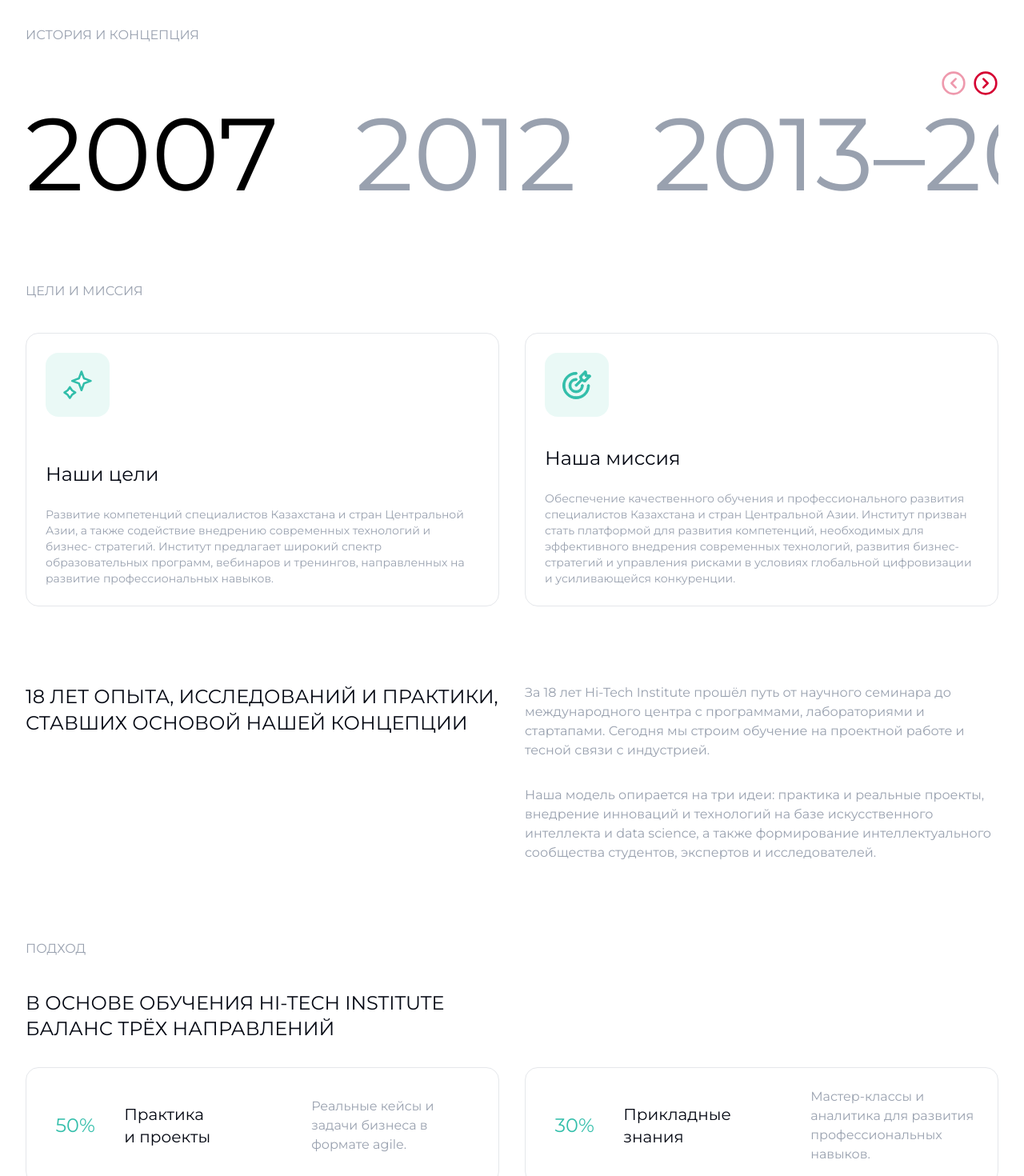
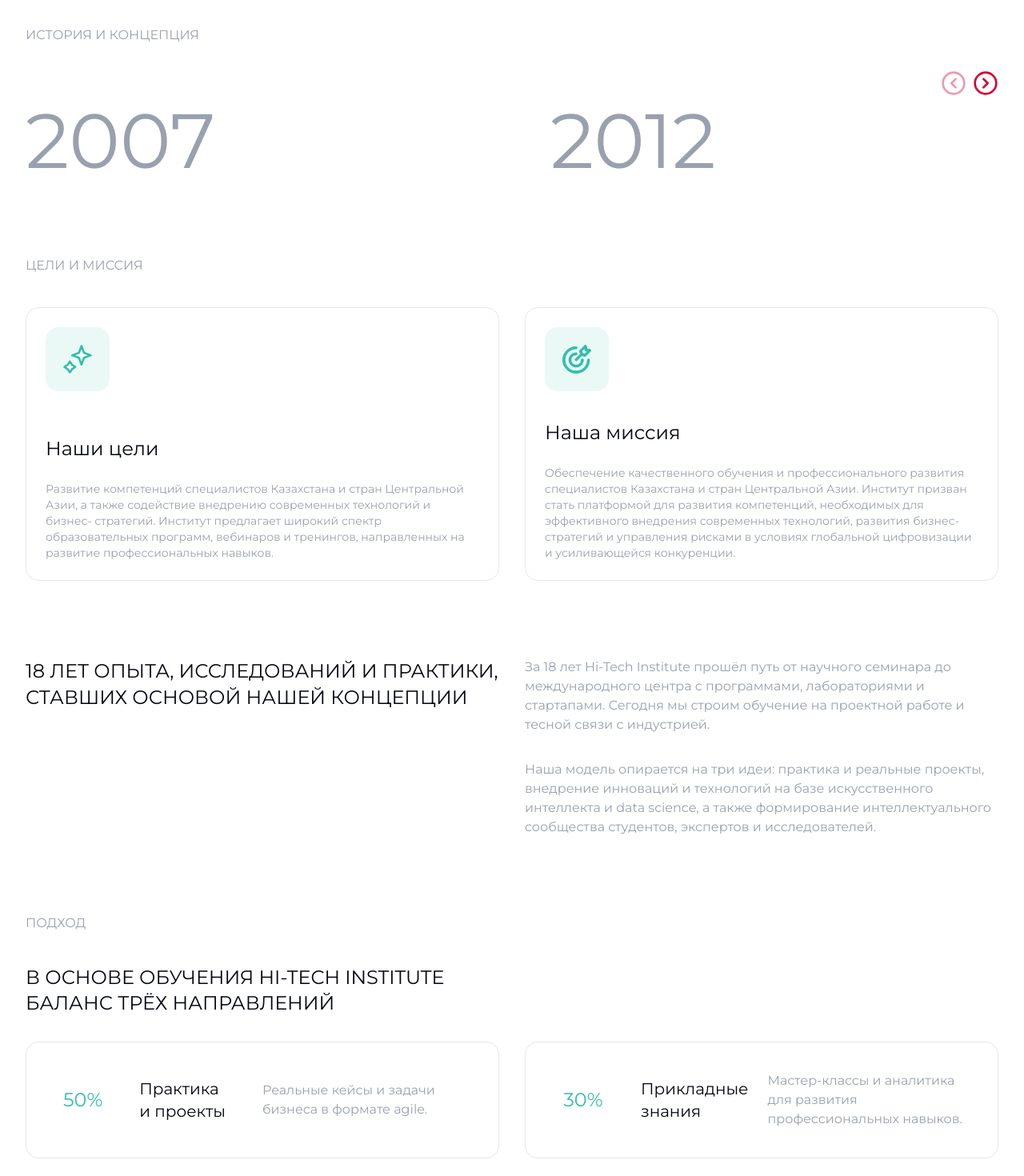
Before and after one commit to Meiramkhanova/hi-tech, a Next.js app: page /about in a window 1280 px wide. Shown: the part 160-1630 px from the top of the page at 80% size. Built offline with nearby package versions, Linux system fonts and the light colour scheme.

Commit message:
fix: about page

```diff
--- a/src/shared/ui/AboutInfo.tsx
+++ b/src/shared/ui/AboutInfo.tsx
@@ -15,25 +15,27 @@ function AboutInfo({ icon, title, iconText, desc, className }: AboutInfoProps) {
   return (
     <div
       className={cn(
-        "border p-6 rounded-2xl flex items-center gap-6 ltr",
+        "border p-6 rounded-2xl flex flex-col xl:flex-row xl:items-center gap-6 ltr",
         desc && "justify-between",
         className
       )}>
+      <div className="flex flex-col xl:items-center md:flex-row gap-6 ">
         {icon && <>{icon}</>}
 
         {iconText && (
-        <div className="icon-text text-theprimary size-24 flex items-center justify-center text-2xl">
+          <div className="icon-text text-theprimary size-fit xl:size-24 flex items-center justify-center text-2xl">
             {iconText}
           </div>
         )}
 
-      <div className="info-title text-xl text-nowrap w-1/2">
+        <div className="info-title text-xl 2xl:text-nowrap xl:w-1/2">
           <span className="block">{first}</span>
 
           {rest.join(" ")}
         </div>
+      </div>
 
-      {desc && <div className="description text-gray-400 w-1/2">{desc}</div>}
+      {desc && <div className="description text-gray-400 xl:w-1/2">{desc}</div>}
     </div>
   );
 }
--- a/src/shared/ui/TechItem.tsx
+++ b/src/shared/ui/TechItem.tsx
@@ -5,10 +5,10 @@ interface TechItemProps {
 
 function TechItem({ title, desc }: TechItemProps) {
   return (
-    <div className="tech-item border rounded-2xl p-6 flex items-center gap-6">
-      <div className="left-title text-xl max-w-1/2">{title}</div>
+    <div className="tech-item border rounded-2xl p-6 flex flex-col md:flex-row md:items-center gap-6">
+      <div className="left-title text-xl md:max-w-1/2">{title}</div>
 
-      <div className="right-desc text-gray-400 text-sm  max-w-1/2 line-clamp-2">
+      <div className="right-desc text-gray-400 text-sm md:max-w-1/2 line-clamp-2">
         {desc}
       </div>
     </div>
--- a/src/widgets/about/AboutSwiper.tsx
+++ b/src/widgets/about/AboutSwiper.tsx
@@ -75,7 +75,8 @@ const historyInfos = [
 ];
 
 function AboutSwiper() {
-  const [activeIndex, setActiveIndex] = useState(0);
+  const [activeIndex, setActiveIndex] = useState<number | null>(null);
+  const [openIndex, setOpenIndex] = useState<number | null>(null);
 
   return (
     <div className="about-swiper flex flex-col gap-2">
@@ -100,25 +101,33 @@ function AboutSwiper() {
         slidesPerGroup={1}
         className="w-full flex"
         speed={800}
-        slidesPerView="auto"
-        centeredSlides={false}
-        slidesPerGroupAuto={false}
         onSlideChange={(swiper) => setActiveIndex(swiper.realIndex)}
         breakpoints={{
           0: { slidesPerView: 1 },
-          768: { slidesPerView: 2 },
-          1024: { slidesPerView: 3 },
+          768: { slidesPerView: 1 },
+          1280: { slidesPerView: 2 },
           1536: { slidesPerView: "auto" },
         }}>
         {historyInfos.map((historyInfo, index) => {
           return (
-            <SwiperSlide key={historyInfo.id} className="!w-fit">
+            <SwiperSlide key={historyInfo.id} className="2xl:!w-fit">
               <div
+                onClick={() => setOpenIndex(openIndex === index ? null : index)}
                 className={cn(
-                  "history-info text-9xl whitespace-nowrap",
+                  "history-info text-6xl md:text-9xl xl:text-8xl 2xl:text-9xl whitespace-nowrap",
                   index === activeIndex ? "text-black" : "text-gray-400"
                 )}>
                 {historyInfo.year}
+              </div>
+
+              <div
+                className={cn(
+                  "transition-all first-letter:uppercase max-w-64 break-words duration-700 ease-in-out overflow-hidden text-lg text-gray-400",
+                  openIndex === index
+                    ? "max-h-96 mt-4 opacity-100"
+                    : "max-h-0 opacity-0"
+                )}>
+                {historyInfo.event}
               </div>
             </SwiperSlide>
           );
--- a/src/widgets/about/learn-directions/LearnDirections.tsx
+++ b/src/widgets/about/learn-directions/LearnDirections.tsx
@@ -11,13 +11,13 @@ function LearnDirections() {
             ПОДХОД
           </Headline>
 
-          <Headline className="md:w-1/2">
+          <Headline className="lg:w-1/2">
             В основе обучения Hi-Tech Institute баланс трёх направлений
           </Headline>
 
           <DirectionsWrapper />
 
-          <div className="learning-desc text-gray-400 md:w-1/2 pt-2">
+          <div className="learning-desc text-gray-400 lg:w-1/2 pt-2">
             Такой подход превращает процесс обучения в полноценный опыт:
             студенты не просто получают знания, а учатся применять их сразу на
             практике и строить карьеру ещё во время учёбы.
--- a/src/widgets/about/methods/Methods.tsx
+++ b/src/widgets/about/methods/Methods.tsx
@@ -11,14 +11,14 @@ function Methods() {
             ПРАКТИКИ И МЕТОДЫ
           </Headline>
 
-          <Headline className="md:w-1/2">
+          <Headline className="lg:w-1/2">
             Обучение в Hi-Tech Institute строится на современных практиках
             которые делают процесс динамичным и прикладным
           </Headline>
 
           <MethodsWrapper />
 
-          <div className="learning-desc text-gray-400 md:w-1/2 pt-2">
+          <div className="learning-desc text-gray-400 lg:w-1/2 pt-2">
             Эти практики помогают студентам не просто усваивать знания, а
             накапливать опыт и готовиться к работе в индустрии ещё во время
             учёбы.
--- a/src/widgets/about/tech-instr/TechInstr.tsx
+++ b/src/widgets/about/tech-instr/TechInstr.tsx
@@ -11,7 +11,7 @@ function TechInstr() {
             ТЕХНИЧЕСКИЕ ИНСТРУМЕНТЫ
           </Headline>
 
-          <Headline>
+          <Headline className="lg:w-1/2">
             Мы используем современные цифровые решения для анализа данных,
             командной работы и разработки
           </Headline>
--- a/src/widgets/about/using-ai/UsingAI.tsx
+++ b/src/widgets/about/using-ai/UsingAI.tsx
@@ -11,7 +11,7 @@ function UsingAI() {
             история и концепция
           </Headline>
 
-          <Headline className="md:w-1/2">
+          <Headline className="lg:w-1/2">
             Мы применяем ИИ, чтобы сделать образование персонализированным,
             гибким и эффективным
           </Headline>
```
Lines whose indentation alone changed are shown as unchanged.
